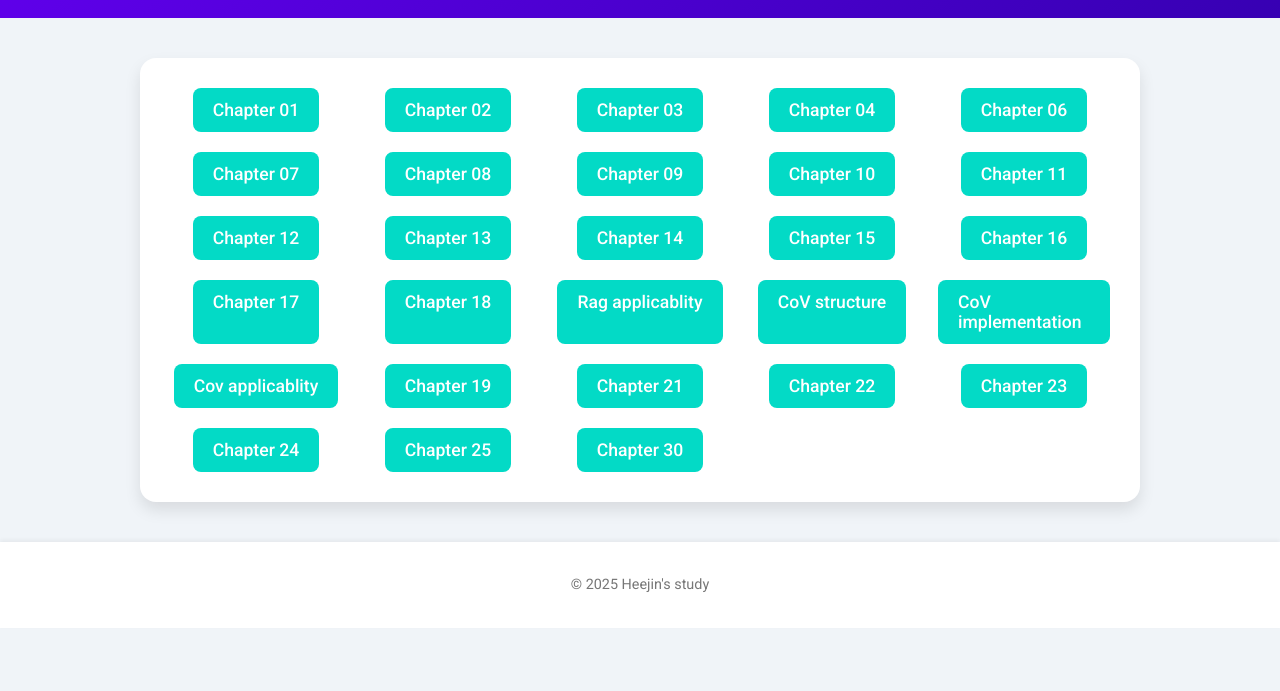
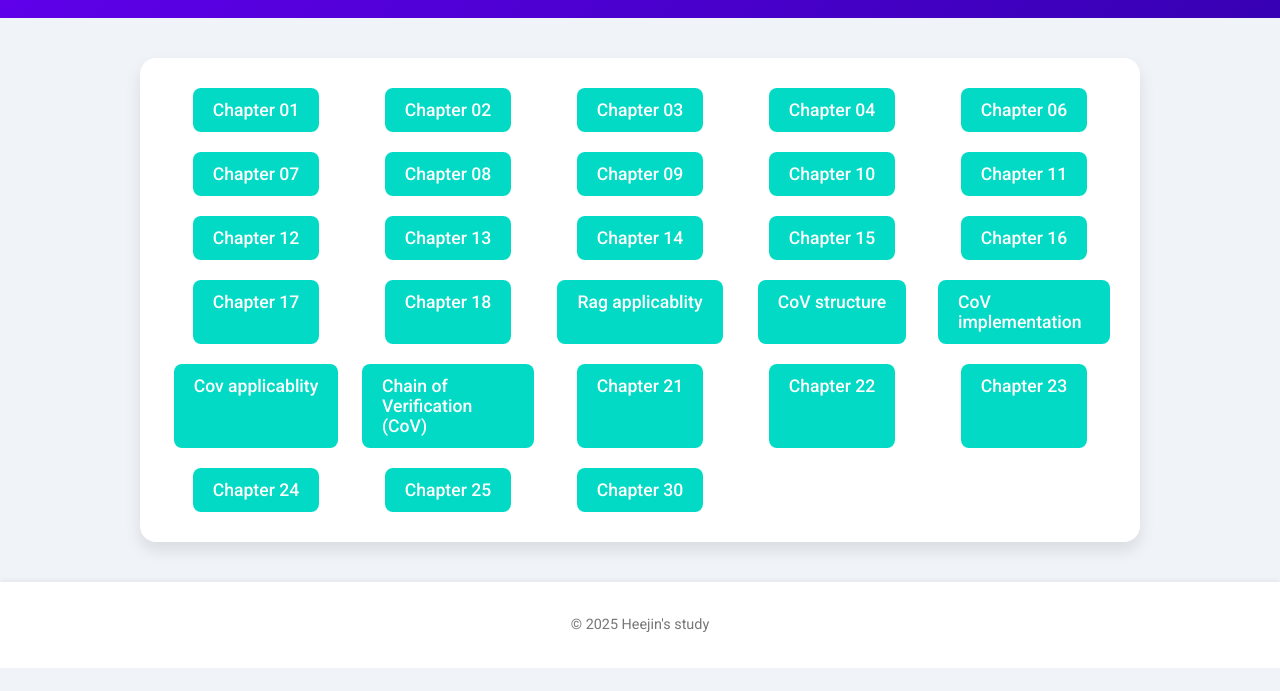
Before and after one commit to JO-HEEJIN/Prompt_engineering, a plain HTML site: page index.html in a window 1280 px wide. Shown: the part 109-800 px from the top of the page. Drawn offline with Linux system fonts and the light colour scheme.

Commit message:
Update index.html

```diff
--- a/index.html
+++ b/index.html
@@ -104,7 +104,7 @@
 
 
       <li><a href="20.html">Cov applicablity</a></li>
-      <li><a href="26.html">Chapter 19</a></li>
+      <li><a href="26.html">Chain of Verification (CoV)</a></li>
       <li><a href="21.html">Chapter 21</a></li>
       <li><a href="22.html">Chapter 22</a></li>
       <li><a href="23.html">Chapter 23</a></li>
```
